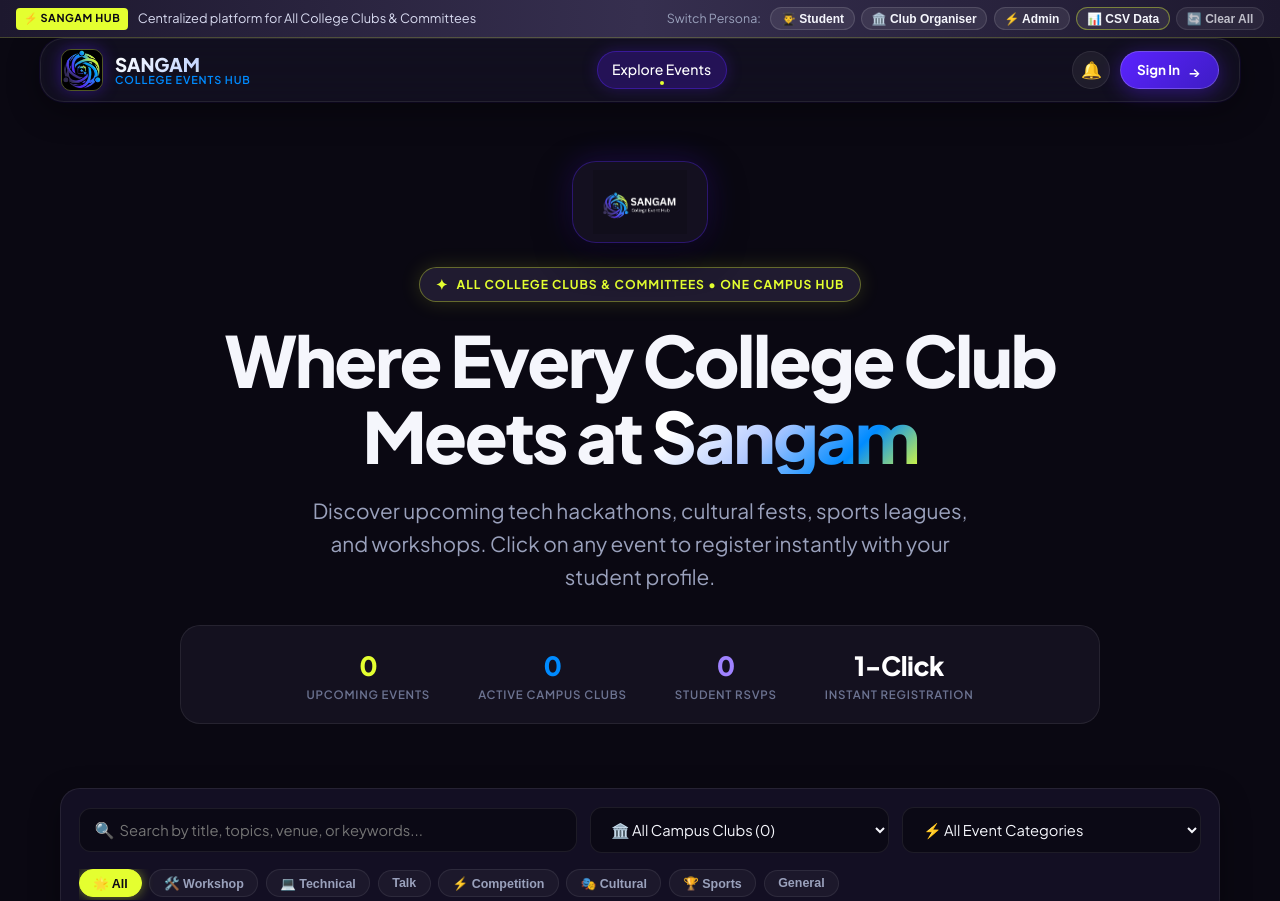
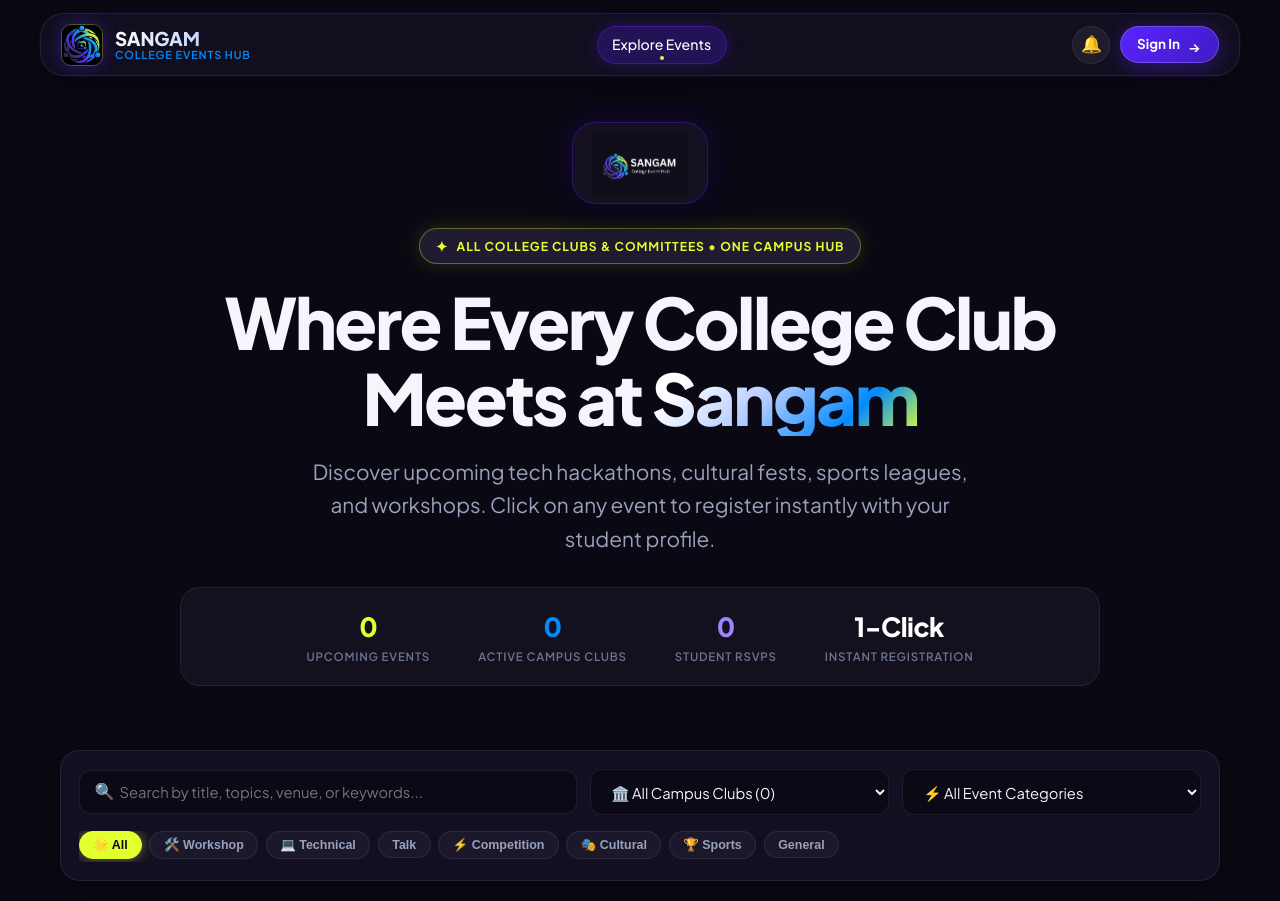
Before and after one commit to Jain07Himanshu/SANGAM, a plain HTML site: page index.html in a window 1280 px wide. Shown: the top 901 px of the page. Drawn offline with Linux system fonts and the light colour scheme.

Commit message:
Removing Demo Accounts Part

```diff
--- a/index.html
+++ b/index.html
@@ -148,6 +148,7 @@ body {
 }
 
 /* Demo Control Bar */
+/*
 .demo-strip {
   background: linear-gradient(90deg, #1d182e 0%, var(--c-plum) 50%, #1d182e 100%);
   border-bottom: 1px solid rgba(228, 255, 48, 0.2);
@@ -214,7 +215,7 @@ body {
 .btn-chip.lime:hover {
   background: var(--c-lime);
   color: #0d0b14;
-}
+} */
 
 /* Floating Glass Header (weevolveit style) */
 .header-container {
@@ -1394,11 +1395,11 @@ main {
 <div class="site-wrapper">
   <!-- Demo quick control bar -->
   <div class="demo-strip" id="demo">
-    <div style="display:flex;align-items:center;gap:0.6rem;">
+    <!-- <div style="display:flex;align-items:center;gap:0.6rem;">
       <span class="tag">⚡ Sangam Hub</span>
       <span style="color:#d8daf0">Centralized platform for All College Clubs & Committees</span>
-    </div>
-    <div class="demo-accounts">
+    </div> -->
+    <!-- <div class="demo-accounts">
       <span>Switch Persona:</span>
       <button class="btn-chip" data-act="quick" data-e="student@campus.edu" data-p="password123">👨‍🎓 Student</button>
       <button class="btn-chip" data-act="quick" data-e="gdsc@campus.edu" data-p="password123">🏛️ Club Organiser</button>
@@ -1406,7 +1407,7 @@ main {
       <button class="btn-chip lime" data-act="data">📊 CSV Data</button>
       <button class="btn-chip" data-act="reset" style="opacity:0.75">🔄 Clear All</button>
     </div>
-  </div>
+  </div> -->
 
   <!-- Floating Sticky Header (weevolveit style) -->
   <div class="header-container">
```
